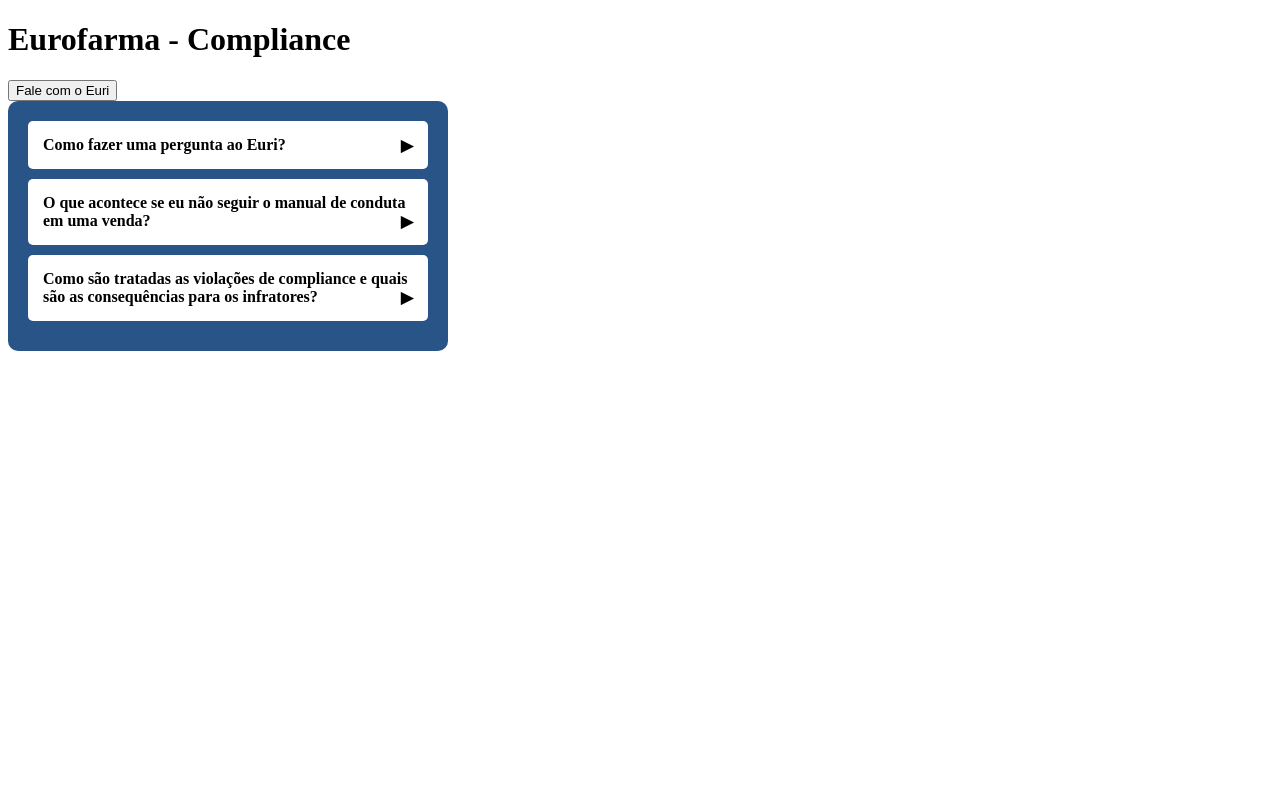
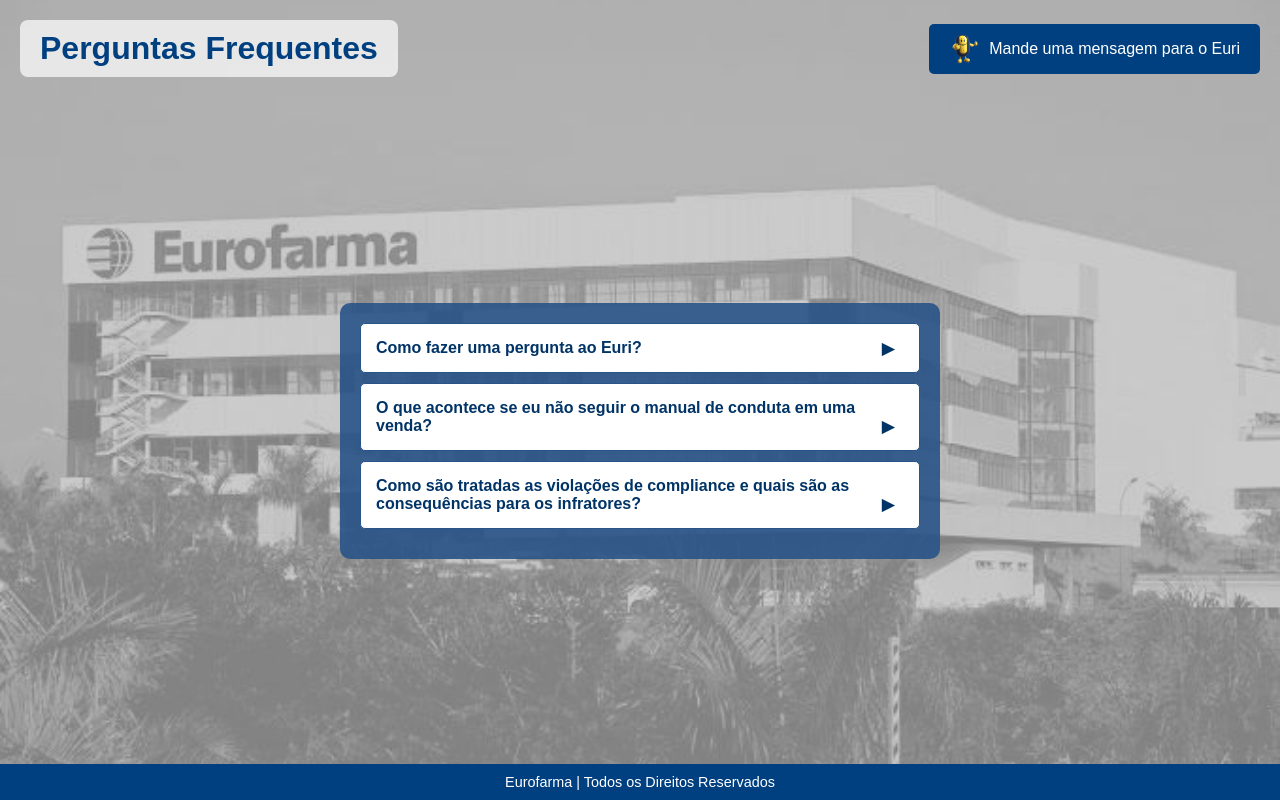
Before and after one commit to flczin/eurofarma-app, a Flask app: page /perguntas in a window 1280 px wide. Run offline with Flask 3, Linux system fonts and the light colour scheme.

Commit message:
pagina css perguntas frquentes

```diff
--- a/static/perguntas.css
+++ b/static/perguntas.css
@@ -1,27 +1,110 @@
+* {
+    padding: 0;
+    margin: 0;
+    box-sizing: border-box;
+}
+
+body {
+    font-family: Arial, sans-serif;
+}
+
+.faq-page {
+    background: url('../static/images/ultrafarma-back.jpeg') no-repeat center center;
+    background-size: cover;
+    display: flex;
+    flex-direction: column;
+    justify-content: space-between;
+    min-height: 100vh;
+    position: relative;
+    overflow: hidden;
+}
+
+.faq-page::before {
+    content: "";
+    position: absolute;
+    top: 0;
+    left: 0;
+    width: 100%;
+    height: 100%;
+    background: rgba(0, 0, 0, 0.2);
+    z-index: 1;
+}
+
+.faq-header {
+    display: flex;
+    justify-content: space-between;
+    align-items: center;
+    margin: 20px;
+    z-index: 2;
+}
+
+
+.faq-title-container {
+    background-color: rgba(255, 255, 255, 0.7);
+    padding: 10px 20px;
+    border-radius: 8px;
+    margin-right: 20px;
+}
+
+.faq-title {
+    font-size: 2em;
+    color: #004080;
+}
+
+.contact-button {
+    display: flex;
+    align-items: center;
+    padding: 10px 20px;
+    background-color: #004080;
+    color: #fff;
+    border: none;
+    border-radius: 5px;
+    cursor: pointer;
+    font-size: 16px;
+}
+
+.contact-button img {
+    width: 30px;
+    height: 30px;
+    margin-right: 10px;
+}
+
+main.content {
+    display: flex;
+    justify-content: center;
+    align-items: center;
+    flex-grow: 1;
+    padding: 20px;
+    z-index: 2;
+}
+
 .faq-container {
-    background-color: #295488;
+    background-color: rgba(41, 84, 136, 0.9);
     padding: 20px;
     border-radius: 10px;
-    width: 400px;
-    color: white;
-    position: relative;
+    width: 80%;
+    max-width: 600px;
 }
 
 .faq-item {
     background-color: white;
-    color: black;
+    color: #003366;
     padding: 15px;
     margin-bottom: 10px;
     border-radius: 5px;
     cursor: pointer;
+    border: 1px solid #295488;
+    transition: background-color 0.3s ease;
 }
 
 .faq-item:hover {
-    background-color: #e0e0e0;
+    background-color: #f0f8ff;
 }
 
 .faq-item .faq-question {
     font-weight: bold;
+    position: relative;
+    padding-right: 20px;
 }
 
 .faq-item .faq-answer {
@@ -36,10 +119,25 @@
 
 .faq-item.open .faq-question::after {
     content: '\25BC';
-    float: right;
+    position: absolute;
+    right: 10px;
 }
 
 .faq-item .faq-question::after {
     content: '\25B6';
-    float: right;
+    position: absolute;
+    right: 10px;
 }
+
+.footer {
+    background-color: #004080;
+    color: white;
+    text-align: center;
+    padding: 10px 0;
+    font-size: 0.9em;
+    font-family: Arial, sans-serif;
+    width: 100%;
+    position: relative;
+    z-index: 2;
+    margin-top: auto;
+}
--- a/templates/perguntas.html
+++ b/templates/perguntas.html
@@ -6,11 +6,17 @@
     <link rel="stylesheet" href="{{ url_for('static', filename='perguntas.css') }}">
     <title>Perguntas Frequentes</title>
 </head>
-<body>
-    <header>
-        <h1>Eurofarma - Compliance</h1>
-        <button>Fale com o Euri</button>
-    </header>
+<body class="faq-page">
+    <div class="faq-header">
+        <div class="faq-title-container">
+            <h1 class="faq-title">Perguntas Frequentes</h1>
+        </div>
+        <button class="contact-button">
+            <img src="../static/images/euri.png" alt="Euri" class="euri"> Mande uma mensagem para o Euri
+        </button>
+    </div>
+
+    <main class="content">
         <div class="faq-container">
             <div class="faq-item">
                 <div class="faq-question">Como fazer uma pergunta ao Euri?</div>
@@ -25,6 +31,8 @@
                 <div class="faq-answer">Resposta para a pergunta sobre violações de compliance.</div>
             </div>
         </div>
+    </main>
+    <footer class="footer">Eurofarma | Todos os Direitos Reservados</footer>
 
     <script>
         document.querySelectorAll('.faq-item').forEach(item => {
```
Lines whose indentation alone changed are shown as unchanged.
